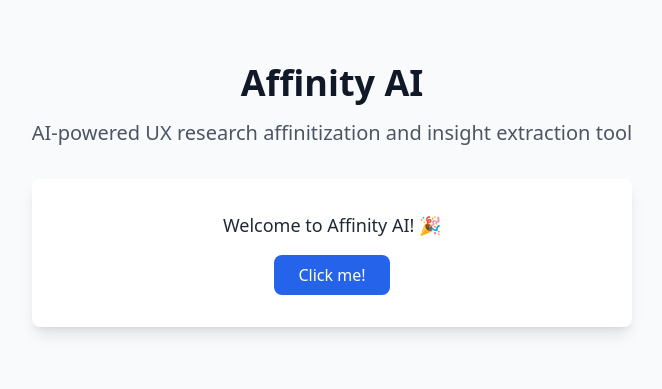
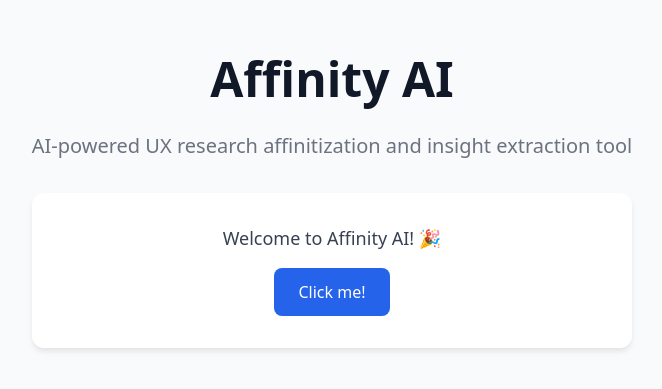
Before and after one commit to TJCarter22/affinity-ai, a Next.js app: page /affinity-ai/ in a window 1280 px wide. Shown: the part 205-594 px from the top of the page, without its empty margins (308-970 px from the left). Built offline with nearby package versions, Linux system fonts and the light colour scheme.

Commit message:
Update page.tsx

```diff
--- a/src/app/page.tsx
+++ b/src/app/page.tsx
@@ -1,24 +1,75 @@
 'use client';
 
-import React, { useState, useCallback } from 'react';
+import React, { useState } from 'react';
 
 export default function Home() {
   const [message, setMessage] = useState('Welcome to Affinity AI! 🎉');
 
+  const styles = {
+    container: {
+      minHeight: '100vh',
+      backgroundColor: '#f9fafb',
+      display: 'flex',
+      alignItems: 'center',
+      justifyContent: 'center',
+      fontFamily: 'system-ui, -apple-system, sans-serif'
+    },
+    content: {
+      maxWidth: '800px',
+      margin: '0 auto',
+      padding: '20px',
+      textAlign: 'center' as const
+    },
+    title: {
+      fontSize: '3rem',
+      fontWeight: 'bold',
+      color: '#111827',
+      marginBottom: '16px'
+    },
+    subtitle: {
+      fontSize: '1.25rem',
+      color: '#6b7280',
+      marginBottom: '32px'
+    },
+    card: {
+      backgroundColor: 'white',
+      borderRadius: '12px',
+      boxShadow: '0 4px 6px -1px rgba(0, 0, 0, 0.1)',
+      padding: '32px'
+    },
+    message: {
+      fontSize: '1.125rem',
+      color: '#374151',
+      marginBottom: '16px'
+    },
+    button: {
+      padding: '12px 24px',
+      backgroundColor: '#2563eb',
+      color: 'white',
+      border: 'none',
+      borderRadius: '8px',
+      fontSize: '16px',
+      cursor: 'pointer',
+      transition: 'background-color 0.2s'
+    }
+  };
+
   return (
-    <div className="min-h-screen bg-gray-50 flex items-center justify-center">
-      <div className="max-w-4xl mx-auto px-4 text-center">
-        <h1 className="text-4xl font-bold text-gray-900 mb-4">
+    <div style={styles.container}>
+      <div style={styles.content}>
+        <h1 style={styles.title}>
           Affinity AI
         </h1>
-        <p className="text-xl text-gray-600 mb-8">
+        <p style={styles.subtitle}>
           AI-powered UX research affinitization and insight extraction tool
         </p>
-        <div className="bg-white rounded-lg shadow-lg p-8">
-          <p className="text-lg text-gray-800">{message}</p>
+        <div style={styles.card}>
+          <p style={styles.message}>{message}</p>
           <button
+            style={styles.button}
             onClick={() => setMessage('🚀 Ready to analyze some notes!')}
-            className="mt-4 px-6 py-2 bg-blue-600 text-white rounded-lg hover:bg-blue-700"
+            onMouseOver={(e) => e.currentTarget.style.backgroundColor = '#1d4ed8'}
+            onMouseOut={(e) => e.currentTarget.style.backgroundColor = '#2563eb'}
           >
             Click me!
           </button>
```
